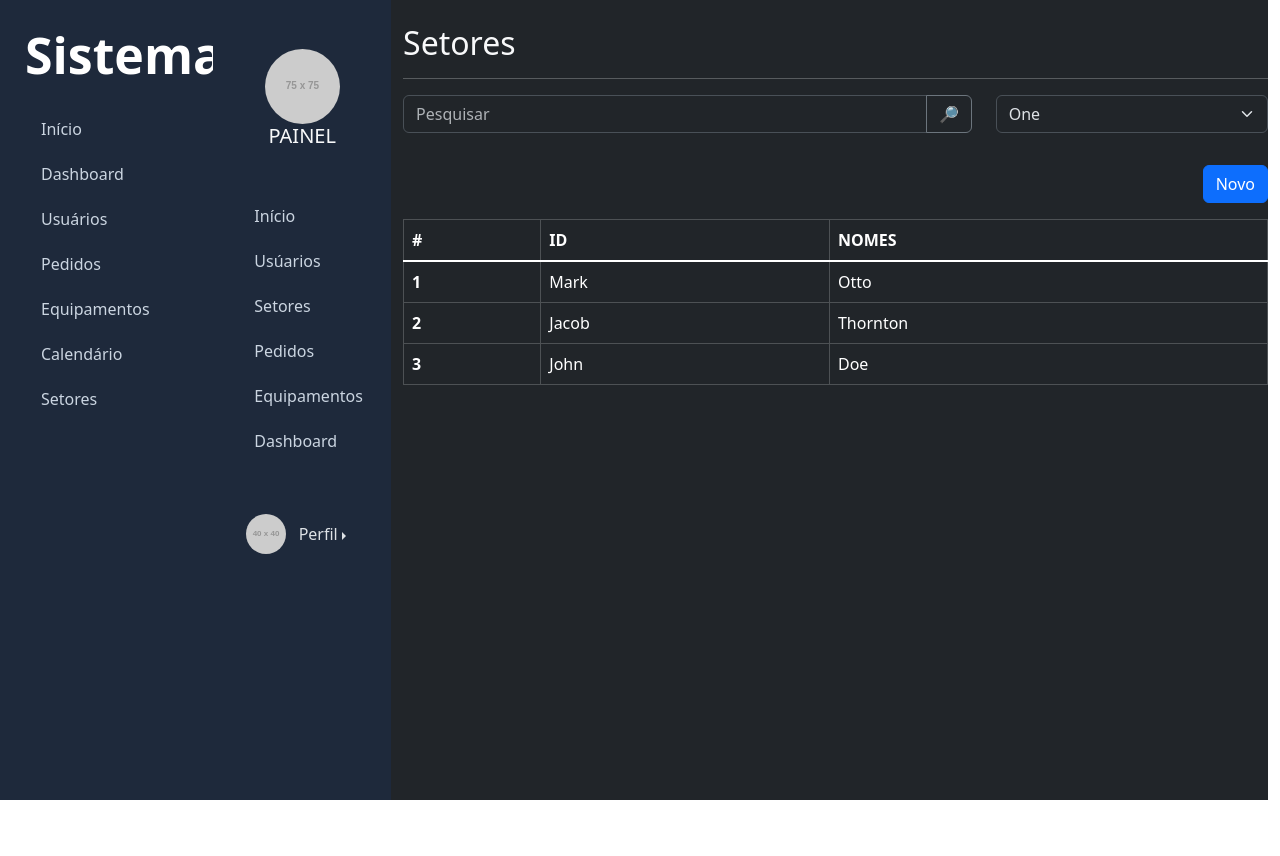
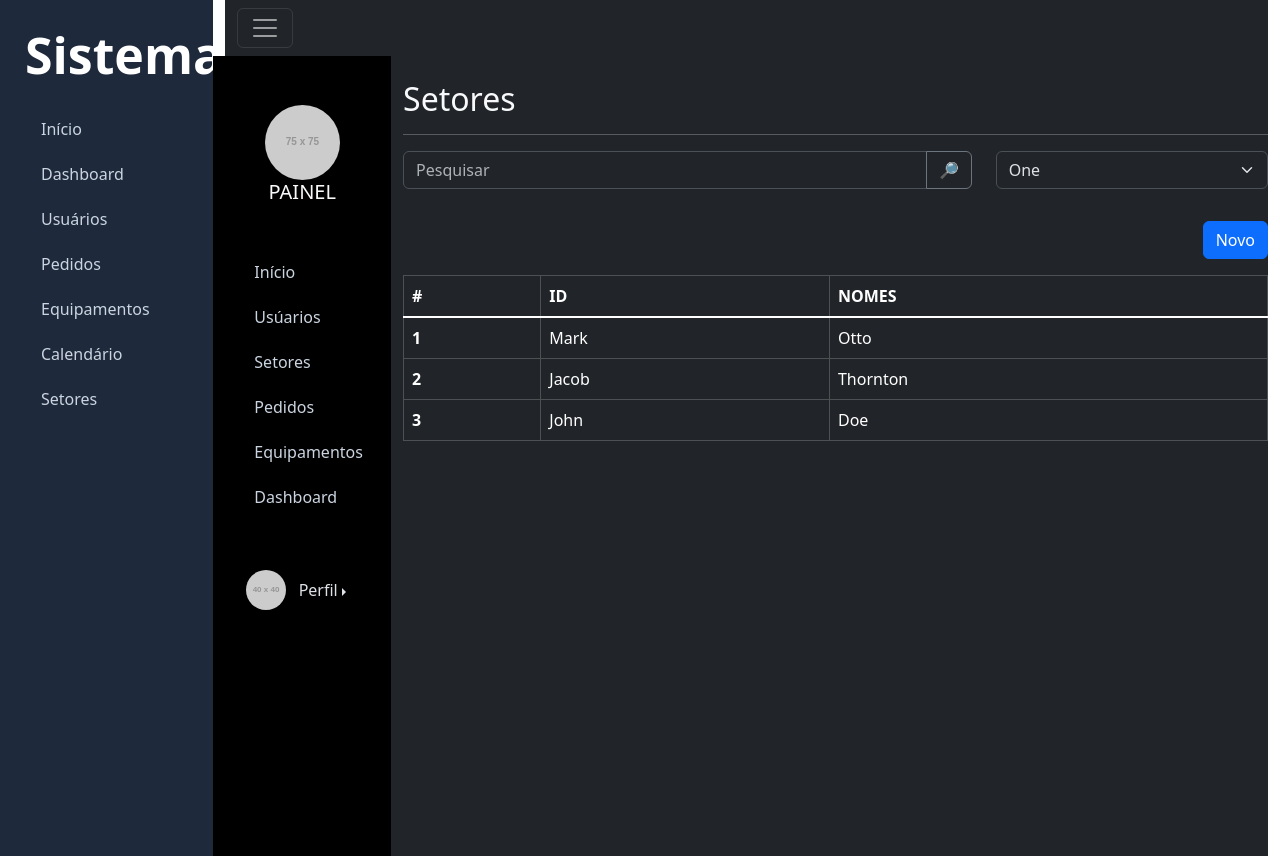
Before and after one commit to AlexAlves-10/pi-chamados, a Next.js app: page /setores in a window 1280 px wide. Before the commit the page ends 800 px from the top, so only its background shows below. Built offline with nearby package versions, Linux system fonts and the light colour scheme.

Commit message:
meu painel lateral que recolher e abre

```diff
--- a/app/setores/page.js
+++ b/app/setores/page.js
@@ -5,10 +5,18 @@ export default function Setores() {
 
 
     return (
-        <div className="dropdown bg-dark text-light min-vh-100" data-bs-theme="dark">
+        <div className="bg-dark text-light min-vh-100" data-bs-theme="dark">
+            <nav className='navbar navbar-dark bg-dark'>
+                <div className='container-fluid'>
+                    <button className='navbar-toggler' type='button' data-bs-toggle="collapse" data-bs-target="#menuLateral">
+                        <span className='navbar-toggler-icon'></span>
+                    </button>
+                </div>
+
+            </nav>
             <div className="row">
                 {/* Menu lateral */}
-                <div className="col-2 menuLateral">
+                <div className="col-2 menuLateral collapse show bg-black" id="menuLateral">
                     <div className="text-center mt-2">
                         <img className="mt-3 rounded-circle" src="https://placehold.co/75" />
                         <h1 className="fs-5 text">PAINEL</h1>
```
